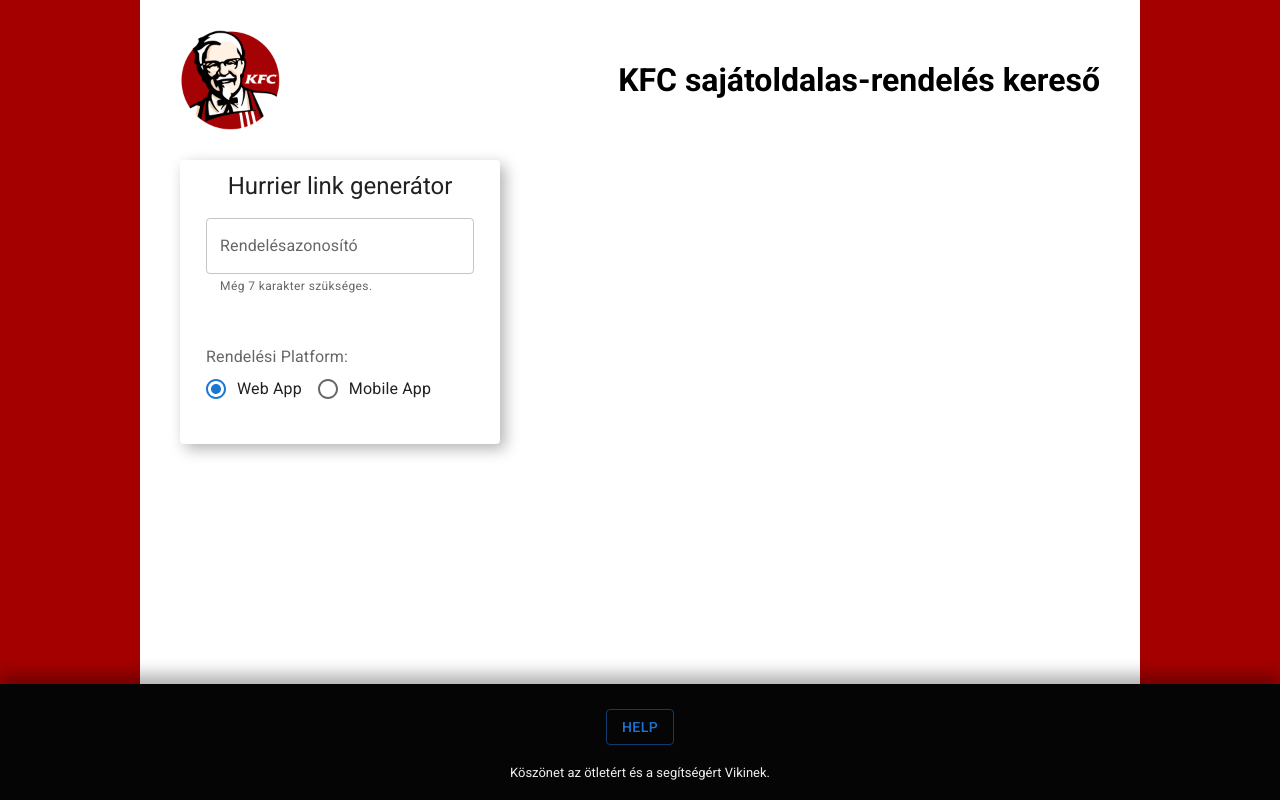
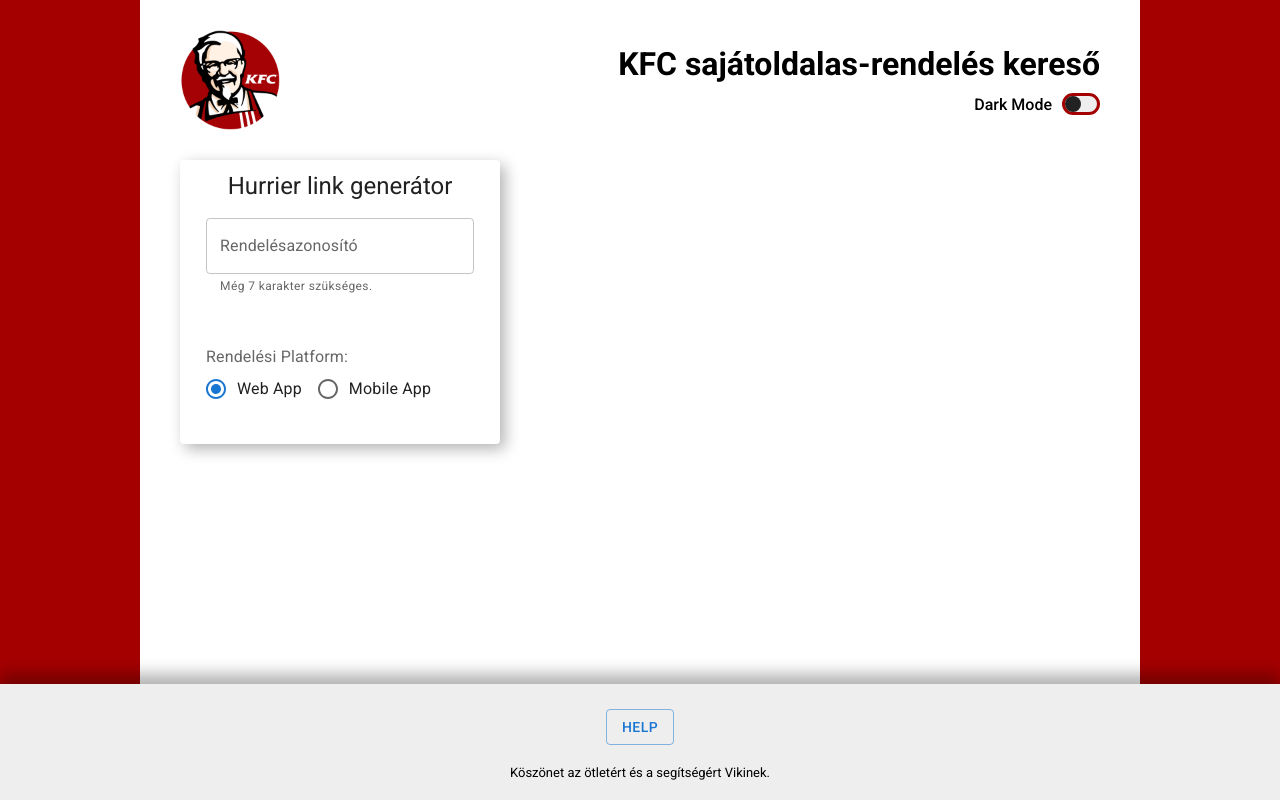
Before and after one commit to Mausp7/kfc-search, a React (Create React App) app: page / in a window 1280 px wide. Built offline with nearby package versions, Linux system fonts and the light colour scheme.

Commit message:
Adds Dark Mode.

```diff
--- a/src/App.jsx
+++ b/src/App.jsx
@@ -17,9 +17,12 @@
 import { MobileDatePicker } from "@mui/lab";
 import logo from "./resources/KFC-logo.png";
 import huLocale from "date-fns/locale/hu";
+import Switch from "./components/Switch";
 
 function App() {
 	const presentDate = new Date();
+
+	const [darkMode, setDarkMode] = useState(false);
 
 	const [orderScource, setOrderScource] = useState("W");
 	const [date, setDate] = useState(presentDate);
@@ -41,7 +44,12 @@
 		<div className="App">
 			<header>
 				<img src={logo} alt="logo" />
-				<h1>KFC sajátoldalas-rendelés kereső</h1>
+				<div className="title">
+					<h1>KFC sajátoldalas-rendelés kereső</h1>
+					<div className="dark-mode">
+						Dark Mode <Switch darkMode={darkMode} setDarkMode={setDarkMode} />
+					</div>
+				</div>
 			</header>
 			<section className="input">
 				<Card
--- /dev/null
+++ b/src/components/Switch.jsx
@@ -0,0 +1,31 @@
+import "./Switch.scss";
+
+const Switch = ({ darkMode, setDarkMode }) => {
+	return (
+		<div
+			className="switch"
+			style={
+				darkMode ? { backgroundColor: "#222" } : { backgroundColor: "#eee" }
+			}
+			onClick={() => {
+				setDarkMode(!darkMode);
+				document.getElementById("root").classList.toggle("dark");
+			}}
+		>
+			<div
+				className="switch-button"
+				style={
+					darkMode
+						? {
+								left: "99%",
+								transform: "translate(-100%, -50%)",
+								backgroundColor: "#eee",
+						  }
+						: { left: "1%", backgroundColor: "#222" }
+				}
+			></div>
+		</div>
+	);
+};
+
+export default Switch;
--- /dev/null
+++ b/src/components/Switch.scss
@@ -0,0 +1,27 @@
+.switch {
+	position: relative;
+
+	display: inline-block;
+	width: 38px;
+	height: 22px;
+
+	margin-left: 10px;
+	border: 3px solid #a40000;
+	border-radius: 11px;
+
+	transition: background-color 200ms ease;
+
+	.switch-button {
+		position: absolute;
+		top: 50%;
+
+		width: 16px;
+		height: 16px;
+
+		border-radius: 50%;
+
+		transform: translate(0, -50%);
+		transition: left 200ms ease, transform 200ms ease,
+			background-color 200ms ease;
+	}
+}
--- a/src/index.scss
+++ b/src/index.scss
@@ -66,6 +66,12 @@
 
 	font-family: "Roboto", sans-serif;
 
+	&.dark {
+		background-color: #333333;
+
+		color: #eee;
+	}
+
 	header {
 		display: flex;
 		flex-direction: row;
@@ -79,15 +85,36 @@
 			height: auto;
 
 			@media screen and (max-width: 700px) {
-				width: 50px;
+				width: 60px;
 			}
 		}
-
-		h1 {
-			margin-left: 20px;
+		.title {
+			display: flex;
+			flex-direction: column;
+			justify-content: space-around;
+			align-items: flex-end;
+			height: 80px;
 
 			@media screen and (max-width: 700px) {
-				font-size: 22px;
+				height: 70px;
+			}
+
+			h1 {
+				margin-left: 20px;
+
+				text-align: end;
+
+				@media screen and (max-width: 700px) {
+					font-size: 22px;
+				}
+			}
+
+			.dark-mode {
+				display: flex;
+				align-items: center;
+
+				font-size: 16px;
+				font-weight: 500;
 			}
 		}
 	}
@@ -97,6 +124,7 @@
 
 		@media screen and (max-width: 650px) {
 			flex-direction: column;
+			align-items: center;
 		}
 
 		div.links {
@@ -125,10 +153,8 @@
 		width: 100%;
 
 		padding: 20px 0px;
-		background-color: #050505;
+		background-color: #eeeeee;
 		box-shadow: 0px -10px 15px rgba(0, 0, 0, 0.3);
-
-		color: #eee;
 
 		div {
 			display: flex;
@@ -153,3 +179,7 @@
 		}
 	}
 }
+
+#root.dark footer {
+	background-color: #111;
+}
```
